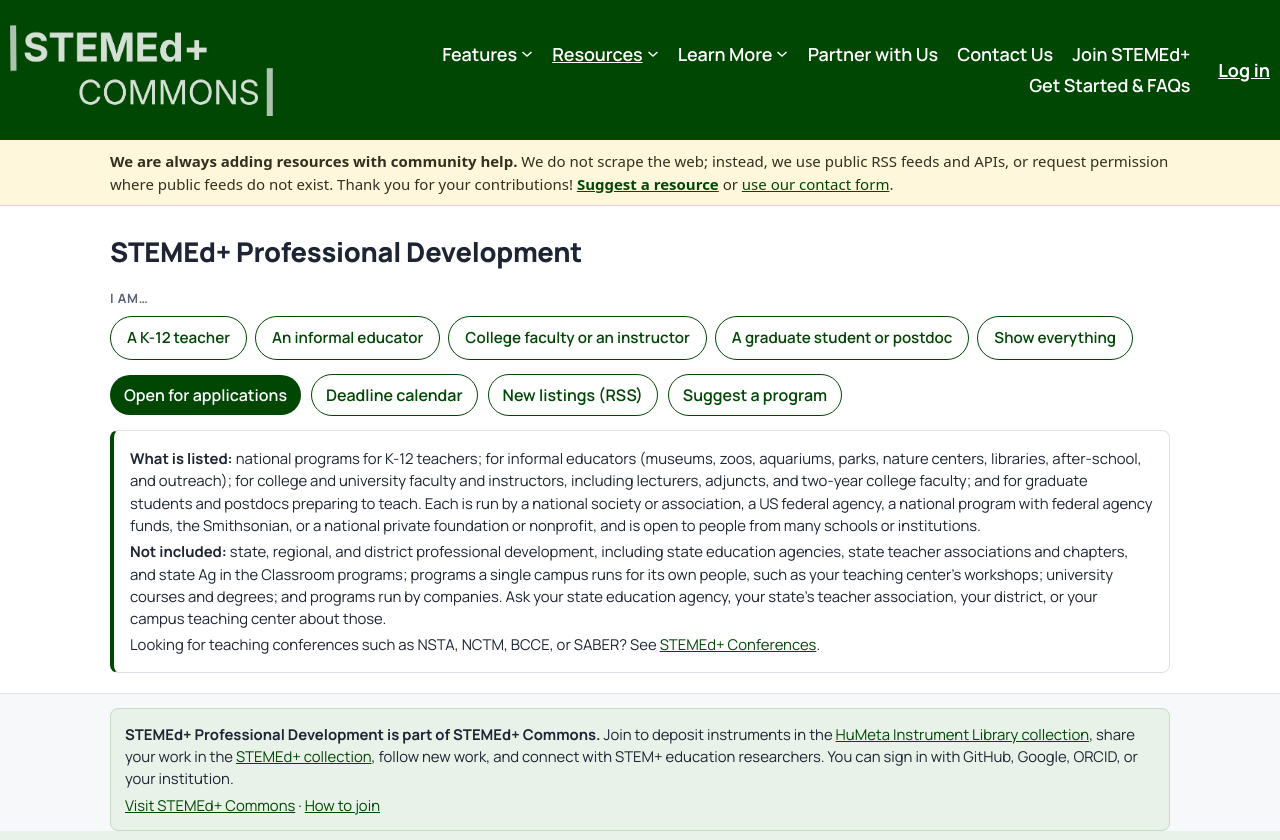
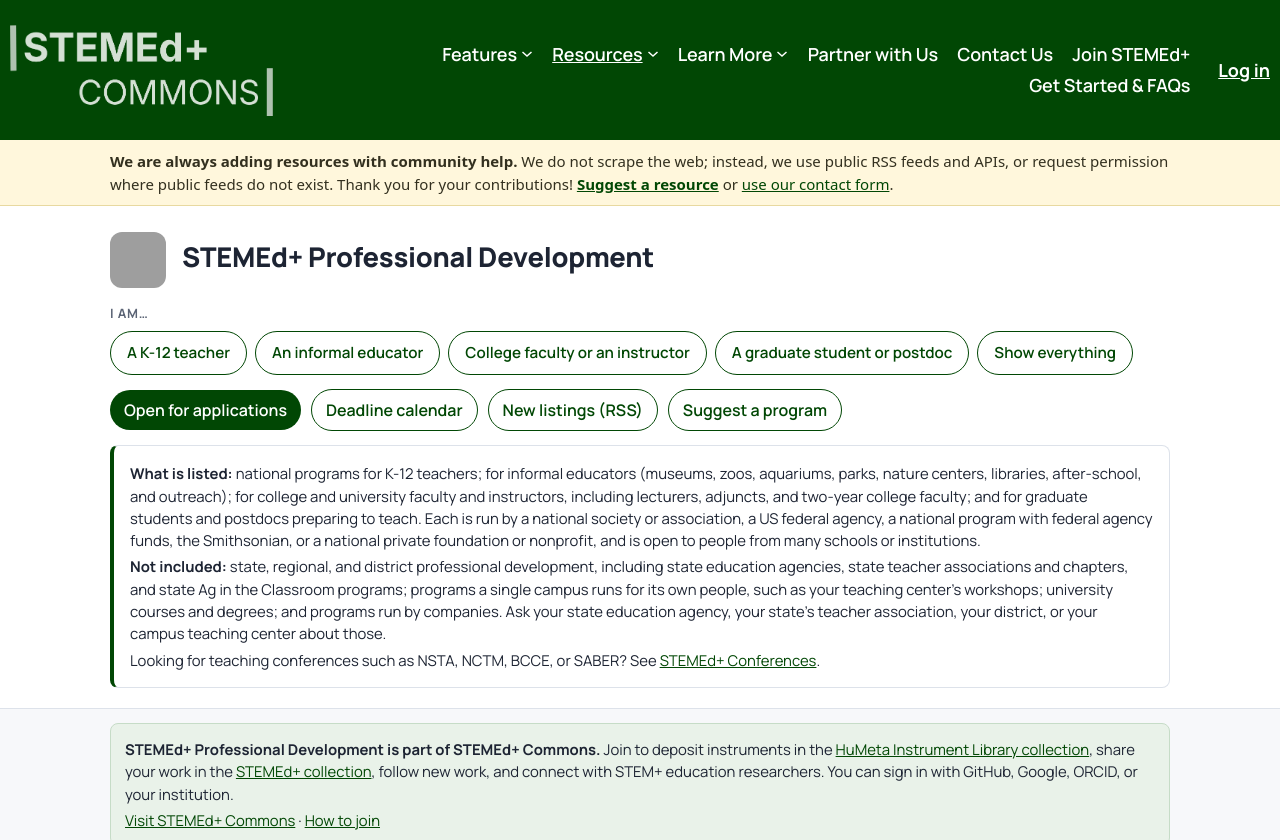
Before and after one commit to JLib271/stemed-professional-development, a plain HTML site: page site/index.html in a window 1280 px wide. Shown: the top 840 px of the page. Drawn offline with Linux system fonts and the light colour scheme; no server answers; grey boxes are pictures that could not be loaded.

Commit message:
Add the matching STEMEd+ resource icon beside the page title
Co-Authored-By: Claude Opus 5.5 <noreply@anthropic.com>
Claude-Session: https://claude.ai/code/session_01Xxm9siXygVpFM5Q4XvGHYh

```diff
--- a/site/index.html
+++ b/site/index.html
@@ -105,7 +105,7 @@
 <div class="sp-notice" role="note" style="background:#fff7dc;border-bottom:1px solid #e8d9a0;color:#33301f;font:15px/1.5 system-ui,-apple-system,'Segoe UI',Roboto,sans-serif"><div style="max-width:1100px;margin:0 auto;padding:10px 20px"><strong>We are always adding resources with community help.</strong> We do not scrape the web; instead, we use public RSS feeds and APIs, or request permission where public feeds do not exist. Thank you for your contributions! <a href="https://github.com/JLib271/stemed-professional-development/issues/new?template=suggest_program.yml" style="color:#014704;font-weight:600">Suggest a resource</a> or <a href="https://stemedplus.org/contact-us/">use our contact form</a>.</div></div>
 <header>
   <div class="wrap">
-    <h1 id="title">STEMEd+ Professional Development</h1>
+    <div class="sp-board-title" style="display:flex;align-items:center;gap:16px"><img class="sp-board-icon" src="https://jlib271.github.io/stemed-start-here/home/professional-development.png" alt="" width="56" height="56" style="width:56px;height:56px;flex:none;border-radius:12px"><h1 id="title">STEMEd+ Professional Development</h1></div>
     <p id="tagline"></p>
     <div class="roles" role="group" aria-labelledby="roles-l">
       <span class="lbl" id="roles-l">I am…</span>
```
